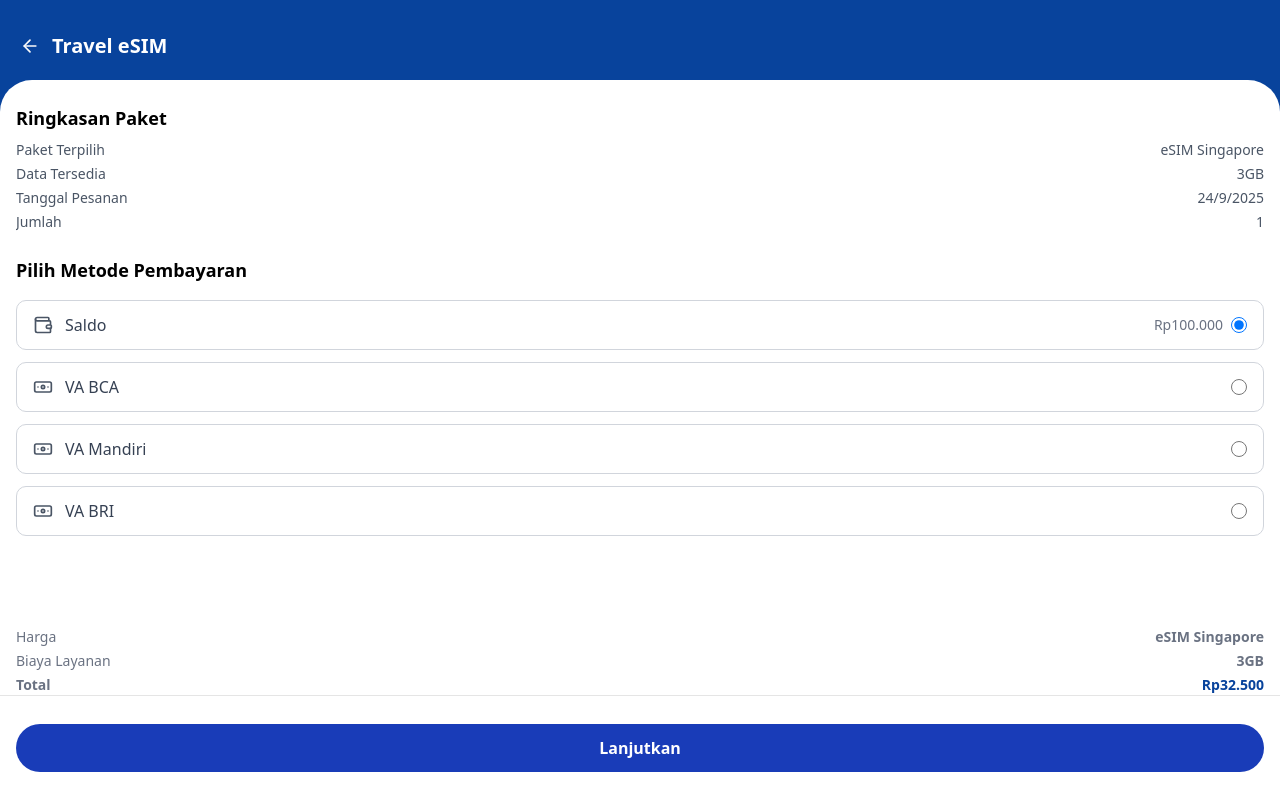
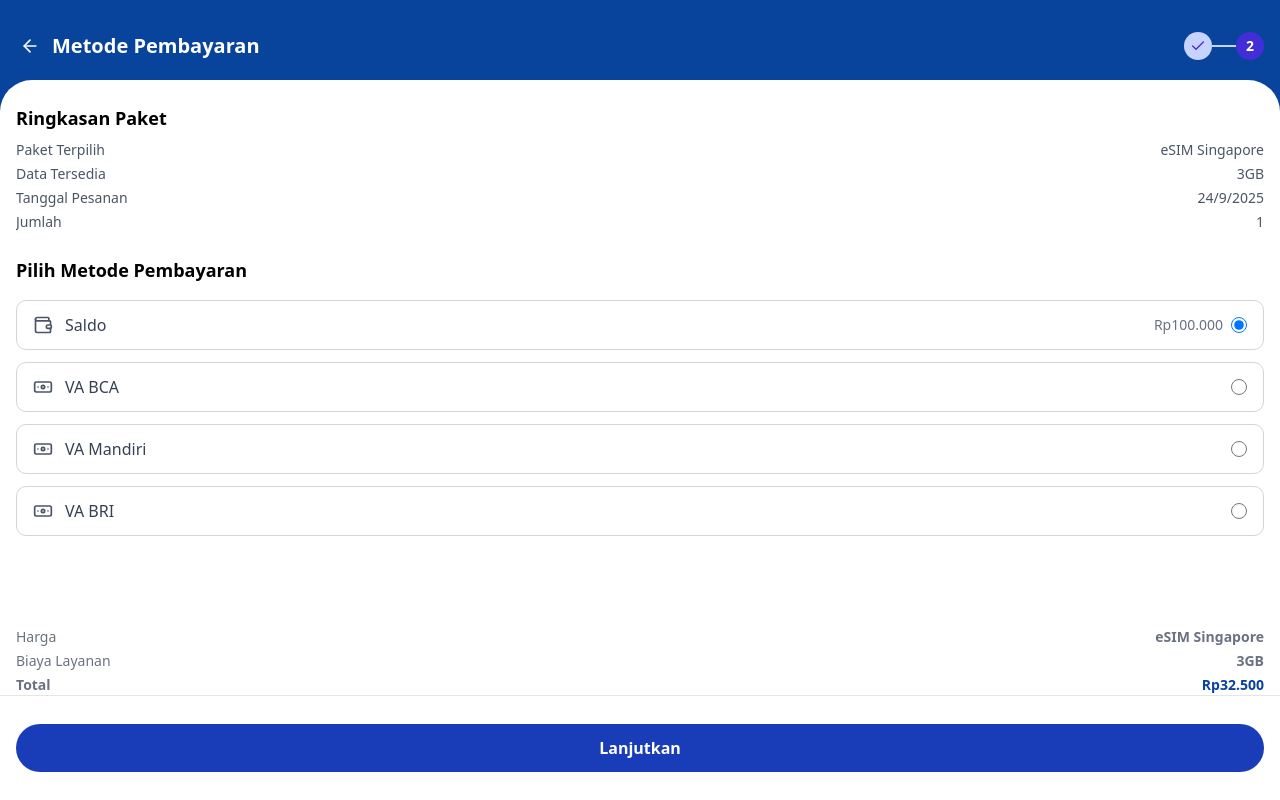
Before and after one commit to saliharya/esim-digital-store-react, a React (Vite) app: page /products/1/paymentmethod in a window 1280 px wide. Built offline with nearby package versions, Linux system fonts and the light colour scheme.

Commit message:
fix stepper logic

```diff
--- a/package.json
+++ b/package.json
@@ -13,6 +13,7 @@
     "@radix-ui/react-scroll-area": "^1.2.10",
     "@radix-ui/react-select": "^2.2.6",
     "@radix-ui/react-slot": "^1.2.3",
+    "@reduxjs/toolkit": "^2.9.0",
     "@tailwindcss/vite": "^4.1.13",
     "class-variance-authority": "^0.7.1",
     "clsx": "^2.1.1",
@@ -22,6 +23,7 @@
     "react": "^19.1.1",
     "react-dom": "^19.1.1",
     "react-modal-sheet": "^5.1.2",
+    "react-redux": "^9.2.0",
     "react-router-dom": "^7.9.2",
     "tailwind-merge": "^3.3.1",
     "tailwindcss": "^4.1.13"
--- /dev/null
+++ b/src/app/hooks.ts
@@ -0,0 +1,5 @@
+import { useDispatch, useSelector } from 'react-redux'
+import type { RootState, AppDispatch } from './store'
+
+export const useAppDispatch = useDispatch.withTypes<AppDispatch>()
+export const useAppSelector = useSelector.withTypes<RootState>()
--- /dev/null
+++ b/src/app/store.ts
@@ -0,0 +1,11 @@
+import { configureStore } from '@reduxjs/toolkit'
+import stepperReducer from '../features/slices/stepperSlice';
+
+export const store = configureStore({
+    reducer: {
+        stepper: stepperReducer,
+    },
+})
+
+export type RootState = ReturnType<typeof store.getState>
+export type AppDispatch = typeof store.dispatch
--- /dev/null
+++ b/src/components/Stepper.tsx
@@ -0,0 +1,46 @@
+import { Check } from "lucide-react";
+
+interface StepperProps {
+    steps: string[];
+    currentStep: number;
+}
+
+export default function Stepper({ steps, currentStep }: StepperProps) {
+
+    return (
+        <div className="flex items-center justify-end">
+            {steps.map((_, index) => {
+                const isActive = index === currentStep;
+                const isCompleted = index < currentStep;
+
+                return (
+                    <div key={index} className="flex items-center">
+                        <div
+                            className={`
+                w-7 h-7 flex items-center justify-center rounded-full text-sm font-semibold
+                ${isActive
+                                    ? "bg-indigo-700 text-white"
+                                    : isCompleted
+                                        ? "bg-indigo-200 text-indigo-700"
+                                        : "bg-gray-200 text-gray-500"
+                                }
+                cursor-pointer
+              `}
+                        >
+                            {isCompleted ? <Check className="w-4 h-4" /> : index + 1}
+                        </div>
+
+                        {index < steps.length - 1 && (
+                            <div
+                                className={`
+                  h-0.5 w-6
+                  ${isCompleted ? "bg-indigo-200" : "bg-gray-300"}
+                `}
+                            />
+                        )}
+                    </div>
+                );
+            })}
+        </div>
+    );
+}
--- a/src/components/product/BottomSheet.tsx
+++ /dev/null
@@ -1,60 +0,0 @@
-import { Sheet } from "react-modal-sheet";
-import { useState } from "react";
-
-interface BottomSheetProps {
-    isOpen: boolean;
-    onClose: () => void;
-    title: string;
-    options: string[];
-}
-
-export default function BottomSheet({
-    isOpen,
-    onClose,
-    title,
-    options,
-}: BottomSheetProps) {
-    const [selected, setSelected] = useState<string | null>(null);
-
-    const handleReset = () => setSelected(null);
-
-    return (
-        <Sheet isOpen={isOpen} onClose={onClose}>
-            <Sheet.Container>
-                <Sheet.Header>
-                    <div className="flex items-center justify-between px-4 py-2 border-b">
-                        <h2 className="text-lg font-semibold">{title}</h2>
-                        <button
-                            onClick={handleReset}
-                            className="text-sm text-blue-600 hover:underline"
-                        >
-                            Reset
-                        </button>
-                    </div>
-                </Sheet.Header>
-
-                <Sheet.Content>
-                    <div className="p-4 space-y-3">
-                        {options.map((opt) => (
-                            <label
-                                key={opt}
-                                className="flex items-center space-x-2 cursor-pointer"
-                            >
-                                <input
-                                    type="radio"
-                                    name="bottomsheet-radio"
-                                    value={opt}
-                                    checked={selected === opt}
-                                    onChange={() => setSelected(opt)}
-                                />
-                                <span>{opt}</span>
-                            </label>
-                        ))}
-                    </div>
-                </Sheet.Content>
-            </Sheet.Container>
-
-            <Sheet.Backdrop onTap={onClose} />
-        </Sheet>
-    );
-}
--- a/src/components/product/Header.tsx
+++ b/src/components/product/Header.tsx
@@ -1,24 +1,44 @@
-import { ArrowLeft } from "lucide-react"
-import { useNavigate, useLocation } from "react-router-dom"
+import { ArrowLeft } from "lucide-react";
+import { useNavigate, useLocation } from "react-router-dom";
+import Stepper from "../Stepper";
 
-export default function Header() {
-    const navigate = useNavigate()
-    const location = useLocation()
+interface HeaderProps {
+    title: string;
+    showStepper?: boolean;
+    steps?: string[];
+    currentStep?: number;
+}
+
+export default function Header({
+    title = "Travel eSIM",
+    showStepper = true,
+    steps = [],
+    currentStep = 0,
+}: HeaderProps) {
+    const navigate = useNavigate();
+    const location = useLocation();
 
     const handleBack = () => {
         if (location.pathname === "/") {
-            navigate("/")
+            navigate("/");
         } else {
-            navigate(-1)
+            navigate(-1);
         }
-    }
+    };
 
     return (
         <div className="flex items-center gap-2 mb-4">
-            <button onClick={handleBack} className="p-1 ">
+            <button onClick={handleBack} className="p-1">
                 <ArrowLeft className="h-5 w-5 text-primary-foreground" />
             </button>
-            <h1 className="text-xl font-bold">Travel eSIM</h1>
+
+            <div className="flex flex-1 justify-between items-center">
+                <h1 className="text-xl font-bold">{title}</h1>
+
+                {showStepper && steps.length > 0 && (
+                    <Stepper steps={steps} currentStep={currentStep} />
+                )}
+            </div>
         </div>
-    )
+    );
 }
--- a/src/features/order/pages/OrderDetailPage.tsx
+++ b/src/features/order/pages/OrderDetailPage.tsx
@@ -29,7 +29,12 @@ export default function OrderDetailPage() {
     return (
         <div className="flex flex-col h-screen bg-primary">
             <div className="pt-8 text-white px-4">
-                <Header />
+                <Header
+                    title="Detail Pemesanan"
+                    showStepper={true}
+                    steps={["Checkout", "Invoice"]}
+                    currentStep={1}
+                />
             </div>
 
             <div className="fixed bottom-0 left-0 right-0 bg-white rounded-t-4xl h-[90vh] flex flex-col">
@@ -104,11 +109,11 @@ export default function OrderDetailPage() {
                 </ScrollArea>
 
                 <div className="px-4 py-3 border-t">
-                    <button className="w-full bg-blue-800 text-white py-3 rounded-full font-semibold my-4">
+                    <button className="w-full bg-blue-800 text-white py-3 rounded-full font-semibold my-4" onClick={() => navigate(`/products/${product.id}/paymentmethod`)}>
                         Lanjutkan
                     </button>
                 </div>
             </div>
-        </div>
+        </div >
     );
 }
--- a/src/features/order/pages/PaymentMethodPage.tsx
+++ b/src/features/order/pages/PaymentMethodPage.tsx
@@ -36,7 +36,12 @@ export default function PaymentMethodPage() {
     return (
         <div className="flex flex-col h-screen bg-primary">
             <div className="pt-8 text-white px-4">
-                <Header />
+                <Header
+                    title="Metode Pembayaran"
+                    showStepper={true}
+                    steps={["Checkout", "Invoice"]}
+                    currentStep={1}
+                />
             </div>
 
             <div className="fixed bottom-0 left-0 right-0 bg-white rounded-t-4xl h-[90vh] flex flex-col">
@@ -88,7 +93,7 @@ export default function PaymentMethodPage() {
                 </div>
 
                 <div className="px-4 py-3 border-t">
-                    <button className="w-full bg-blue-800 text-white py-3 rounded-full font-semibold my-4">
+                    <button className="w-full bg-blue-800 text-white py-3 rounded-full font-semibold my-4" onClick={() => navigate(`/checkout/${product.id}/invoice`)}>
                         Lanjutkan
                     </button>
                 </div>
--- a/src/features/product-list/pages/ListPage.tsx
+++ b/src/features/product-list/pages/ListPage.tsx
@@ -6,7 +6,6 @@ import { Link } from "react-router-dom";
 import { useState } from "react";
 import { Sheet } from "react-modal-sheet";
 
-// ✅ Reusable BottomSheetSelect
 function BottomSheetSelect({
     label,
     options,
@@ -109,7 +108,7 @@ export default function ListPage() {
         <div className="flex flex-col h-screen">
             <div className="py-8 px-4 space-y-4 text-white bg-primary">
                 <div className="pt-4">
-                    <Header />
+                    <Header title="Travel eSIM" />
                 </div>
 
                 <div className="pt-4">
--- /dev/null
+++ b/src/features/slices/stepperSlice.ts
@@ -0,0 +1,28 @@
+import { createSlice, type PayloadAction } from '@reduxjs/toolkit';
+
+interface StepperState {
+    currentStep: number;
+}
+
+const initialState: StepperState = {
+    currentStep: 0,
+};
+
+const stepperSlice = createSlice({
+    name: 'stepper',
+    initialState,
+    reducers: {
+        nextStep: (state) => {
+            state.currentStep += 1;
+        },
+        prevStep: (state) => {
+            state.currentStep = Math.max(state.currentStep - 1, 0);
+        },
+        setStep: (state, action: PayloadAction<number>) => {
+            state.currentStep = action.payload;
+        },
+    },
+});
+
+export const { nextStep, prevStep, setStep } = stepperSlice.actions;
+export default stepperSlice.reducer;
```
Also changed, not shown: src/main.tsx (+7 -3 lines), 1 other file (tests, documents, lock files or other folders).
